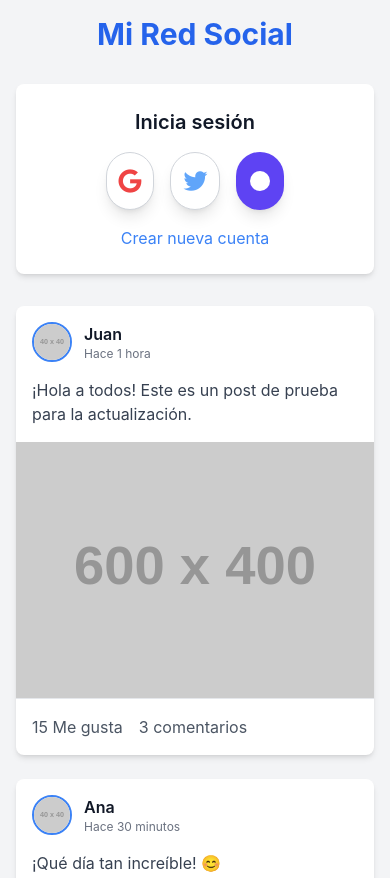
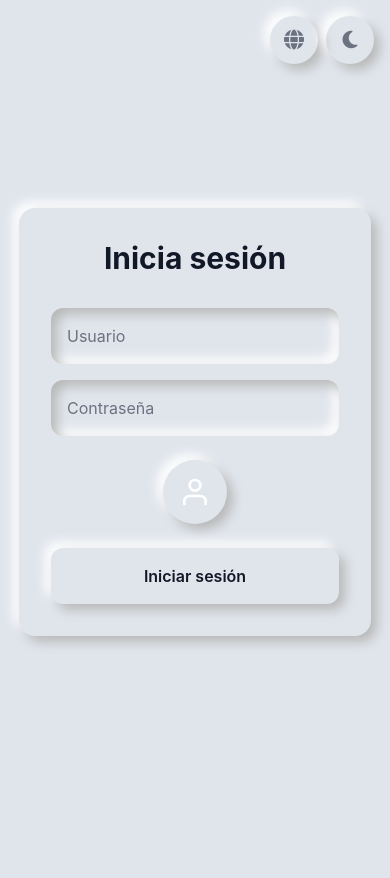
Before and after one commit to antoniojose84/aura, a plain HTML site: page index.html in a window 390 px wide. Shown: the top 878 px of the page. After the commit the page ends 844 px from the top, so only its background shows below. Drawn offline with nearby package versions, Linux system fonts and the light colour scheme; placeholder pictures from the web are drawn by us.

Commit message:
Actualizar index.html

```diff
--- a/index.html
+++ b/index.html
@@ -3,18 +3,24 @@
 <head>
     <meta charset="UTF-8">
     <meta name="viewport" content="width=device-width, initial-scale=1.0">
-    <title>Mi Red Social Dinámica</title>
-    <!-- Usamos Tailwind CSS para un estilo moderno y rápido -->
+    <title>Mi Red Social</title>
+    <!-- Tailwind CSS para un estilo moderno y responsivo -->
     <script src="https://cdn.tailwindcss.com"></script>
     <script>
         tailwind.config = {
+            darkMode: 'class', // Habilitar el modo oscuro basado en una clase 'dark' en el HTML
             theme: {
                 extend: {
                     fontFamily: {
                         sans: ['Inter', 'sans-serif'],
                     },
                     colors: {
-                        'social-purple': '#5e43f3', // Color personalizado basado en tu imagen
+                        'liquid-bg-light': '#e0e5ec',
+                        'liquid-bg-dark': '#1e2023',
+                        'liquid-surface-light': '#e0e5ec',
+                        'liquid-surface-dark': '#292c30',
+                        'liquid-border-light': 'rgba(255, 255, 255, 0.5)',
+                        'liquid-border-dark': 'rgba(0, 0, 0, 0.5)',
                     }
                 },
             },
@@ -24,85 +30,164 @@
     <link rel="stylesheet" href="https://cdnjs.cloudflare.com/ajax/libs/font-awesome/6.5.2/css/all.min.css" />
     <style>
         body {
-            background-color: #f3f4f6;
+            background-color: #e0e5ec;
             color: #1f2937;
+            transition: background-color 0.5s, color 0.5s;
         }
-        @media (prefers-color-scheme: dark) {
-            body {
-                background-color: #111827;
-                color: #f9fafb;
-            }
+        body.dark {
+            background-color: #1e2023;
+            color: #f9fafb;
+        }
+
+        /* Estilo para el efecto Liquid Glass / Neumorphism */
+        .neumorphism-card {
+            box-shadow: 6px 6px 12px #b8b8b8, -6px -6px 12px #ffffff;
+        }
+        .dark .neumorphism-card {
+            box-shadow: 6px 6px 12px #17181a, -6px -6px 12px #262a2d;
+        }
+
+        .neumorphism-input {
+            box-shadow: inset 6px 6px 12px #b8b8b8, inset -6px -6px 12px #ffffff;
+        }
+        .dark .neumorphism-input {
+            box-shadow: inset 6px 6px 12px #17181a, inset -6px -6px 12px #262a2d;
+        }
+
+        .neumorphism-button {
+            box-shadow: 6px 6px 12px #b8b8b8, -6px -6px 12px #ffffff;
+        }
+        .dark .neumorphism-button {
+            box-shadow: 6px 6px 12px #17181a, -6px -6px 12px #262d31;
+        }
+
+        .neumorphism-button:active {
+            box-shadow: inset 6px 6px 12px #b8b8b8, inset -6px -6px 12px #ffffff;
+        }
+        .dark .neumorphism-button:active {
+            box-shadow: inset 6px 6px 12px #17181a, inset -6px -6px 12px #262a2d;
         }
     </style>
 </head>
 <body class="font-sans antialiased">
 
     <!-- Contenedor principal de la aplicación -->
-    <div id="app-container" class="container mx-auto p-4 md:p-8 max-w-xl">
-        <h1 class="text-3xl font-bold text-center mb-8 text-blue-600 dark:text-blue-400">
-            Mi Red Social
-        </h1>
+    <div id="app-container" class="container mx-auto p-4 md:p-8 max-w-sm flex flex-col min-h-screen justify-center">
 
-        <!-- Sección de login (funcionalidad de login por ahora no esta disponible) -->
-        <div class="bg-white dark:bg-gray-800 rounded-lg shadow-md p-6 mb-8 text-center">
-            <h2 class="text-xl font-semibold mb-4 text-gray-900 dark:text-white">Inicia sesión</h2>
-            <div class="flex justify-center space-x-4">
-                <!-- Botón de Google -->
-                <button class="bg-white dark:bg-gray-700 text-gray-800 dark:text-gray-200 border border-gray-300 dark:border-gray-600 p-3 rounded-full shadow-lg hover:shadow-xl transition-all duration-300">
-                    <i class="fab fa-google text-2xl text-red-500"></i>
-                </button>
-                <!-- Botón de Twitter -->
-                <button class="bg-white dark:bg-gray-700 text-gray-800 dark:text-gray-200 border border-gray-300 dark:border-gray-600 p-3 rounded-full shadow-lg hover:shadow-xl transition-all duration-300">
-                    <i class="fab fa-twitter text-2xl text-blue-400"></i>
-                </button>
-                <!-- Botón genérico de red social con ícono personalizado y color púrpura -->
-                <button class="bg-social-purple text-white p-3 rounded-full shadow-lg hover:shadow-xl transition-all duration-300">
-                    <!-- Usamos un SVG como icono para que coincida con el estilo que buscabas -->
-                    <svg xmlns="http://www.w3.org/2000/svg" width="24" height="24" viewBox="0 0 24 24" fill="currentColor" class="w-6 h-6">
-                        <circle cx="12" cy="12" r="10" />
-                    </svg>
-                </button>
-            </div>
-            <a href="#" class="text-blue-500 hover:underline mt-4 inline-block">Crear nueva cuenta</a>
+        <!-- Contenedor para los controles de idioma y modo oscuro -->
+        <div class="fixed top-4 right-4 flex space-x-2">
+            <!-- Botón para cambiar el idioma -->
+            <button id="language-toggle" class="neumorphism-button w-12 h-12 flex items-center justify-center rounded-full text-xl text-gray-500 dark:text-gray-400 focus:outline-none">
+                <i class="fas fa-globe"></i>
+            </button>
+            <!-- Botón para cambiar el modo claro/oscuro -->
+            <button id="theme-toggle" class="neumorphism-button w-12 h-12 flex items-center justify-center rounded-full text-xl text-gray-500 dark:text-gray-400 focus:outline-none">
+                <i class="fas fa-moon dark:hidden"></i>
+                <i class="fas fa-sun hidden dark:block"></i>
+            </button>
         </div>
 
-        <!-- Los posts se cargarán aquí, esta sección es estática por ahora -->
-        <div id="posts-container">
-            <!-- Tarjeta de post 1 -->
-            <div class="bg-white dark:bg-gray-800 rounded-lg shadow-md overflow-hidden mb-6">
-                <div class="flex items-center p-4">
-                    <img src="https://placehold.co/40x40/FF5733/ffffff?text=J" alt="Avatar de Juan" class="w-10 h-10 rounded-full mr-3 border-2 border-blue-500">
-                    <div>
-                        <p class="font-semibold text-gray-900 dark:text-white">Juan</p>
-                        <p class="text-xs text-gray-500 dark:text-gray-400">Hace 1 hora</p>
-                    </div>
-                </div>
-                <p class="px-4 text-gray-700 dark:text-gray-300 mb-4">¡Hola a todos! Este es un post de prueba para la actualización.</p>
-                <img src="https://placehold.co/600x400/5833FF/ffffff?text=Paisaje" alt="Post de Juan" class="w-full h-64 object-cover">
-                <div class="flex items-center p-4 border-t border-gray-200 dark:border-gray-700">
-                    <span class="text-gray-600 dark:text-gray-400 mr-4">15 Me gusta</span>
-                    <span class="text-gray-600 dark:text-gray-400">3 comentarios</span>
-                </div>
+        <!-- Tarjeta del formulario de inicio de sesión -->
+        <div class="neumorphism-card p-8 rounded-2xl w-full text-center">
+            <h1 class="text-3xl font-bold mb-8 text-gray-900 dark:text-gray-100">
+                <span id="login-title">Inicia sesión</span>
+            </h1>
+
+            <div class="flex flex-col space-y-4 mb-6">
+                <input type="text" id="username" class="neumorphism-input p-4 rounded-xl w-full focus:outline-none placeholder-gray-500 dark:placeholder-gray-400 text-gray-900 dark:text-gray-100 bg-transparent" placeholder="Usuario">
+                <input type="password" id="password" class="neumorphism-input p-4 rounded-xl w-full focus:outline-none placeholder-gray-500 dark:placeholder-gray-400 text-gray-900 dark:text-gray-100 bg-transparent" placeholder="Contraseña">
             </div>
 
-            <!-- Tarjeta de post 2 -->
-            <div class="bg-white dark:bg-gray-800 rounded-lg shadow-md overflow-hidden mb-6">
-                <div class="flex items-center p-4">
-                    <img src="https://placehold.co/40x40/33FF57/ffffff?text=A" alt="Avatar de Ana" class="w-10 h-10 rounded-full mr-3 border-2 border-blue-500">
-                    <div>
-                        <p class="font-semibold text-gray-900 dark:text-white">Ana</p>
-                        <p class="text-xs text-gray-500 dark:text-gray-400">Hace 30 minutos</p>
-                    </div>
-                </div>
-                <p class="px-4 text-gray-700 dark:text-gray-300 mb-4">¡Qué día tan increíble! 😊</p>
-                <img src="https://placehold.co/600x400/33FF57/ffffff?text=Aventura" alt="Post de Ana" class="w-full h-64 object-cover">
-                <div class="flex items-center p-4 border-t border-gray-200 dark:border-gray-700">
-                    <span class="text-gray-600 dark:text-gray-400 mr-4">28 Me gusta</span>
-                    <span class="text-gray-600 dark:text-gray-400">8 comentarios</span>
-                </div>
-            </div>
+            <!-- Botón del ícono morado, sin fondo -->
+            <button class="w-16 h-16 neumorphism-button rounded-full flex items-center justify-center mx-auto mb-6 text-white bg-social-purple">
+                <svg xmlns="http://www.w3.org/2000/svg" width="32" height="32" viewBox="0 0 24 24" fill="none" stroke="currentColor" stroke-width="2" stroke-linecap="round" stroke-linejoin="round" class="feather feather-user">
+                    <path d="M20 21v-2a4 4 0 0 0-4-4H8a4 4 0 0 0-4 4v2"></path>
+                    <circle cx="12" cy="7" r="4"></circle>
+                </svg>
+            </button>
+
+            <button class="neumorphism-button text-gray-900 dark:text-gray-100 font-semibold p-4 rounded-xl w-full hover:bg-gray-200 dark:hover:bg-gray-700 transition-colors duration-300">
+                <span id="signin-button">Iniciar sesión</span>
+            </button>
         </div>
     </div>
 
+    <script>
+        const body = document.body;
+        const themeToggle = document.getElementById('theme-toggle');
+        const languageToggle = document.getElementById('language-toggle');
+        const loginTitle = document.getElementById('login-title');
+        const signinButton = document.getElementById('signin-button');
+        const usernameInput = document.getElementById('username');
+        const passwordInput = document.getElementById('password');
+
+        // Textos para diferentes idiomas
+        const translations = {
+            'es': {
+                'loginTitle': 'Inicia sesión',
+                'signinButton': 'Iniciar sesión',
+                'usernamePlaceholder': 'Usuario',
+                'passwordPlaceholder': 'Contraseña',
+            },
+            'en': {
+                'loginTitle': 'Sign in',
+                'signinButton': 'Sign in',
+                'usernamePlaceholder': 'Username',
+                'passwordPlaceholder': 'Password',
+            },
+            'fr': {
+                'loginTitle': 'Se connecter',
+                'signinButton': 'Se connecter',
+                'usernamePlaceholder': 'Nom d\'utilisateur',
+                'passwordPlaceholder': 'Mot de passe',
+            }
+        };
+
+        let currentLang = 'es';
+
+        // Función para cambiar el idioma
+        function setLanguage(lang) {
+            currentLang = lang;
+            loginTitle.textContent = translations[lang].loginTitle;
+            signinButton.textContent = translations[lang].signinButton;
+            usernameInput.placeholder = translations[lang].usernamePlaceholder;
+            passwordInput.placeholder = translations[lang].passwordPlaceholder;
+        }
+
+        // Cargar el tema guardado en el almacenamiento local o usar la preferencia del sistema
+        function loadTheme() {
+            const savedTheme = localStorage.getItem('theme');
+            if (savedTheme === 'dark' || (!savedTheme && window.matchMedia('(prefers-color-scheme: dark)').matches)) {
+                body.classList.add('dark');
+            } else {
+                body.classList.remove('dark');
+            }
+        }
+
+        // Manejador del botón de modo oscuro/claro
+        themeToggle.addEventListener('click', () => {
+            if (body.classList.contains('dark')) {
+                body.classList.remove('dark');
+                localStorage.setItem('theme', 'light');
+            } else {
+                body.classList.add('dark');
+                localStorage.setItem('theme', 'dark');
+            }
+        });
+
+        // Manejador del botón de idioma
+        languageToggle.addEventListener('click', () => {
+            if (currentLang === 'es') {
+                setLanguage('en');
+            } else if (currentLang === 'en') {
+                setLanguage('fr');
+            } else {
+                setLanguage('es');
+            }
+        });
+
+        // Inicializa el tema al cargar la página
+        loadTheme();
+    </script>
 </body>
 </html>
```
